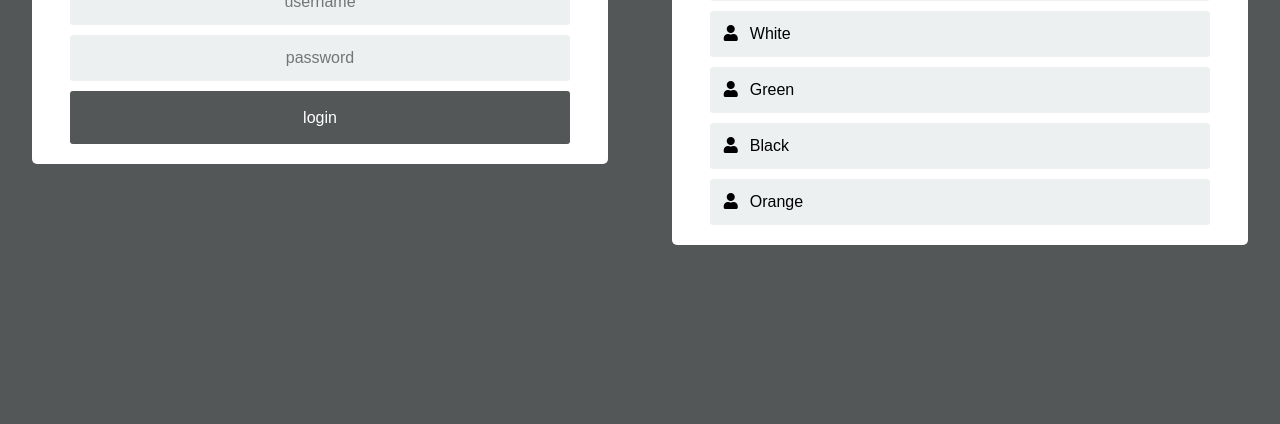
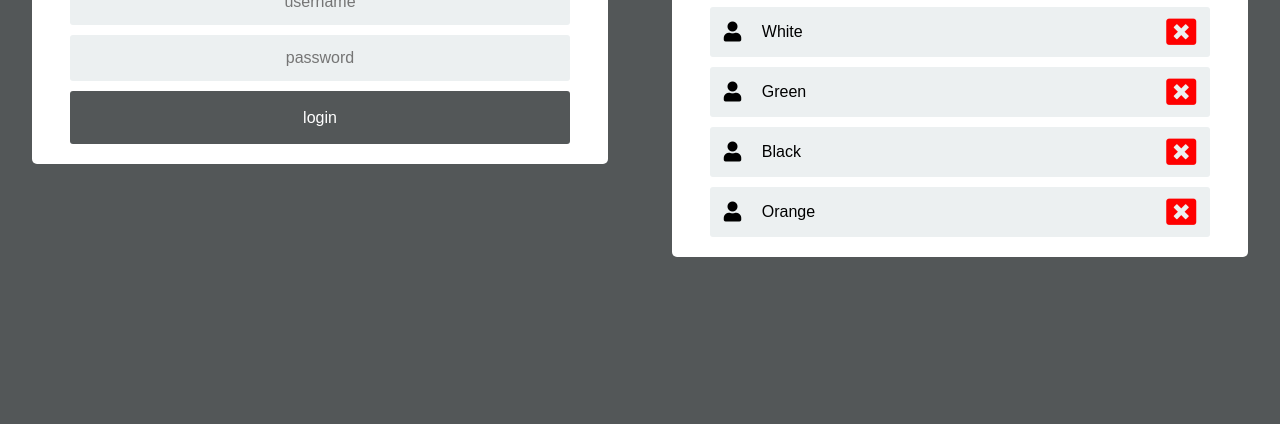
Before and after one commit to ethanrange/better-cate, an Electron app: page login.html in a window 1280 px wide. Shown: the part 376-800 px from the top of the page. Drawn offline with Linux system fonts and the light colour scheme.

Commit message:
Completed saved accounts menu design

```diff
--- a/login.js
+++ b/login.js
@@ -16,14 +16,16 @@ function makeAccountList() {
         'Orange'
     ]
 
+    ul = document.createElement('ul');
+    document.getElementById('accounts').appendChild(ul);
+
     items.forEach(function(item) {
-        let button = document.createElement('button');
-        button.id = item;
-        button.onclick = function() { alert(button.id); };
+        let li = document.createElement('li');
+        li.id = item;
 
-        accounts.appendChild(button);
+        ul.appendChild(li);
 
-        button.innerHTML += '<i class="fas fa-user"></i>';
-        button.innerHTML += item;
+        li.innerHTML = '<span class="user"><i class="fas fa-user user-icon"></i></span><span>' + item +
+            '</span><span class="delete"><button><i class="fas fa-window-close delete-icon"></i></button></span>'
     });
 }
--- a/style.css
+++ b/style.css
@@ -78,27 +78,62 @@ form .btn:active {
     color: #777;
 }
 
-#accounts {
-    text-align: center;
+#accounts ul {
+    list-style-type: none;
     margin: auto;
     padding: 0;
 }
 
-#accounts button {
-    padding: 12px 0;
+#accounts li {
+    display: table;
+    padding: 8px 0;
     margin: 0 auto 10px;
     border-radius: 3px;
     border: 2px solid transparent;
     width: 90%;
     font-size: 16px;
-    text-align: left;
     transition: border .2s, background-color .2s;
     background-color: #ECF0F1;
 }
 
-button i {
+li i {
     float: left;
     padding: 0 12px;
+}
+
+#accounts span {
+    display: table-cell;
+    vertical-align: middle;
+}
+
+.user-icon {
+    font-size: 20px;
+}
+
+.delete-icon {
+    font-size: 30px;
+}
+
+.user,
+.delete {
+    width: 50px;
+}
+
+#accounts button {
+    all: initial;
+    margin: 0 12px;
+    float: right;
+    color: red;
+    cursor: pointer;
+}
+
+#accounts button:hover,
+#accounts button:active {
+    color: rgb(220, 0, 0);
+}
+
+#accounts button i {
+    padding: 0;
 }
 
 .row {
```
